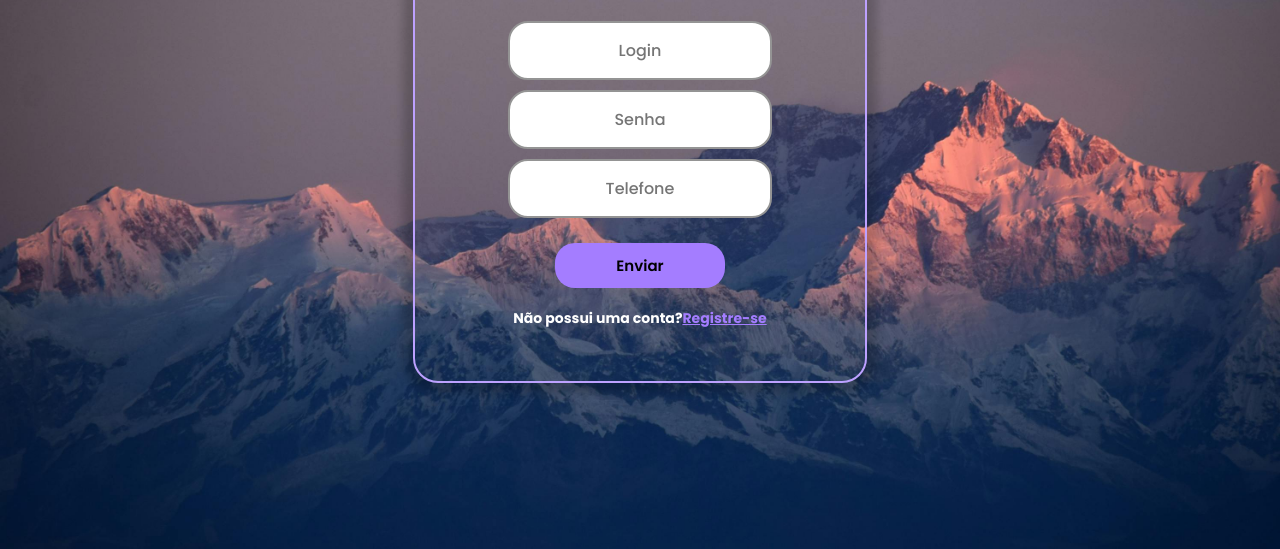
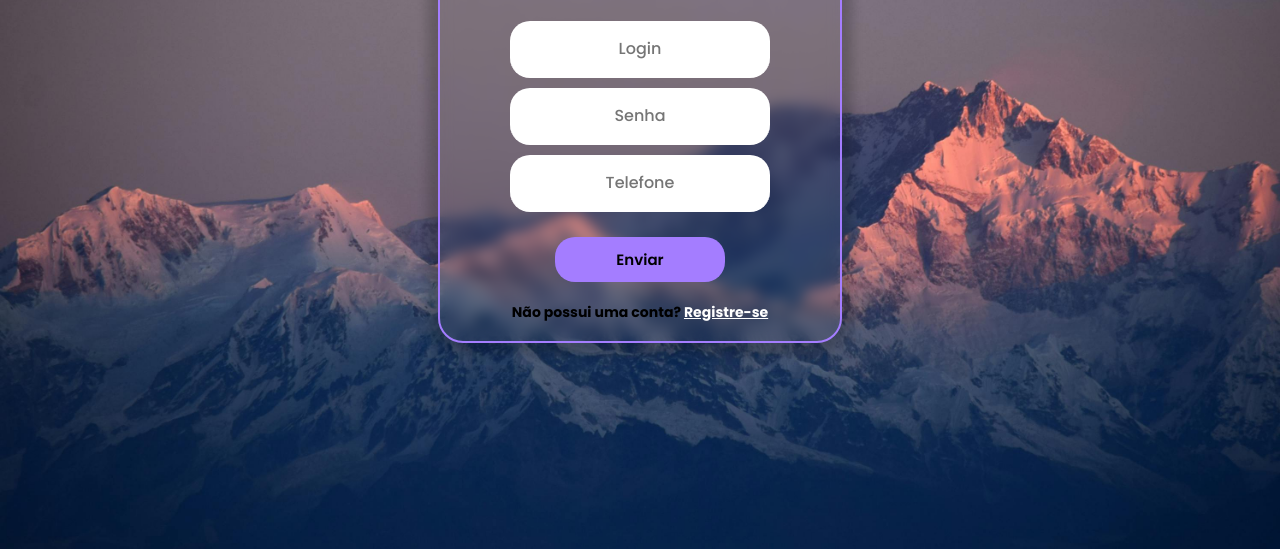
Before and after one commit to gabAndraade/formPPortfolio, a plain HTML site: page index.html in a window 1280 px wide. Shown: the part 251-800 px from the top of the page. Drawn offline with Linux system fonts and the light colour scheme.

Commit message:
changed form bg

```diff
--- a/styles.css
+++ b/styles.css
@@ -11,16 +11,18 @@ body{
 }
 .interface{
     background-color: transparent;
+    backdrop-filter: blur(7px);
     display: flex;
     flex-direction:column;
     padding: 40px;
-    width: 370px;
-    height: 400px;
-    box-shadow: 0px 0px 10px 10px rgba(0,0,0,0.2);
+    width: 320px;
+    height: 360px;
+    box-shadow: 0px 0px 12px 10px rgba(0,0,0,0.2);
+    border: solid 2px #a47dff;
     border-radius: 25px;
     text-align: center;
     margin:150px auto;
-    border: solid 2px #bda1ff;
+
 }
 .msglogin{
     font-size: 15px;
@@ -29,9 +31,10 @@ body{
 }
 
 .form input{
+    border: none;
     border-radius: 20px;
     padding: 10px 5px;
-    border: 2px solid #949494;
+    border-bottom: #fff solid 2px;
     width: 250px;
     height: 35px;
     margin: 5px 0px;
@@ -40,7 +43,9 @@ body{
     text-align: center;
 
 
+
 }
+
 button{
     border-radius: 20px;
     width:170px;
@@ -59,10 +64,10 @@ button:hover{
     transform: scale(1.08);
 }
 h3{
-    color: #fff;
+    color: #000000;
 }
 h3 a{
-    color: #a47dff;
+    color: #ffffff;
 }
 .registro{
 
```
Also changed, not shown: index.html (+1 -1 lines).
